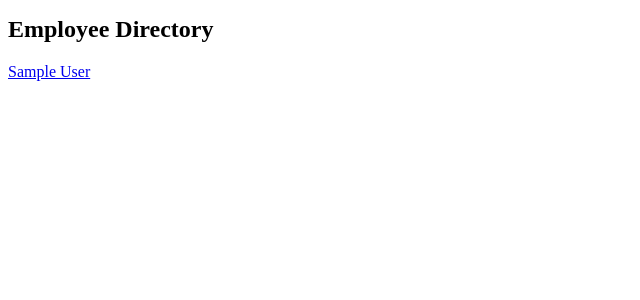
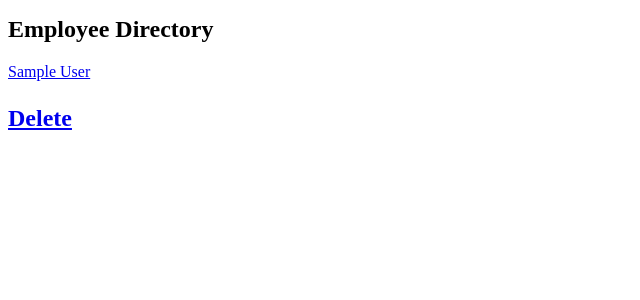
Before and after one commit to acharyna/zenefitness, a Django app: page /orgchart/company/1/ in a window 1280 px wide. Shown: the part 223-523 px from the top of the page, without its empty margins (0-640 px from the left). Run offline with Django 3.2, Linux system fonts and the light colour scheme; tables that the repository leaves empty hold one stand-in row (values such as "Sample post").

Commit message:
Delete a company

```diff
--- a/orgchart/templates/orgchart/company_detail.html
+++ b/orgchart/templates/orgchart/company_detail.html
@@ -18,5 +18,6 @@
 	<a href="{% url 'orgchart:person_detail' employee.person_id  %}">{{ employee }}</a><br>
 {% endfor %}
 
+<h2><p style="color:red"><a href="{% url 'orgchart:company_delete' company.company_id %}" onclick="return confirm('Are you sure?')">Delete</a></p></h2>
 </body>
 </html>
--- a/orgchart/urls.py
+++ b/orgchart/urls.py
@@ -12,4 +12,6 @@ urlpatterns = [
 	path('company/<int:company_id>/', views.company_detail, name='company_detail'),
 	# /orgchart/company/3/show/
 	path('company/<int:company_id>/show', views.company_detail_show, name='company_detail_show'),
+	# /orgchart/company/3/delete/
+	path('company/<int:company_id>/delete', views.company_delete, name='company_delete'),
 ]
--- a/orgchart/views.py
+++ b/orgchart/views.py
@@ -107,3 +107,11 @@ def company_detail_show(request, company_id):
 	json_data_table = data_table.ToJSon()
 
 	return HttpResponse(page_template % vars())
+
+'''
+Delete a given company and redirect to index.html                                                                                                                                                                                            '''
+def company_delete(request, company_id):
+	company = get_object_or_404(Company, pk=company_id)
+	company_legal_name = company.legal_name
+	company.delete()
+	return HttpResponseRedirect(reverse('orgchart:index'))
```
